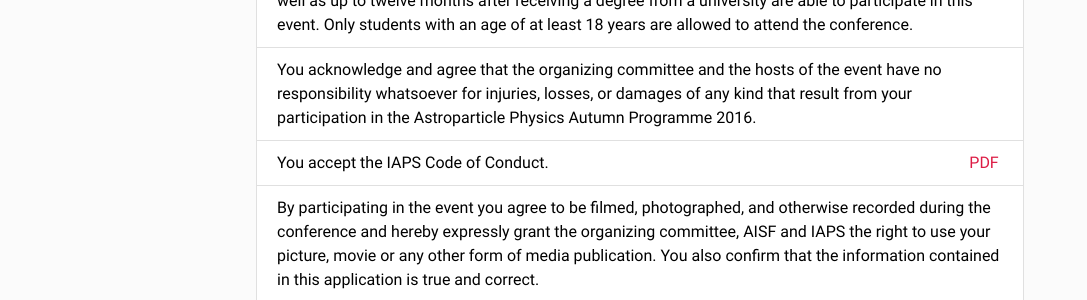
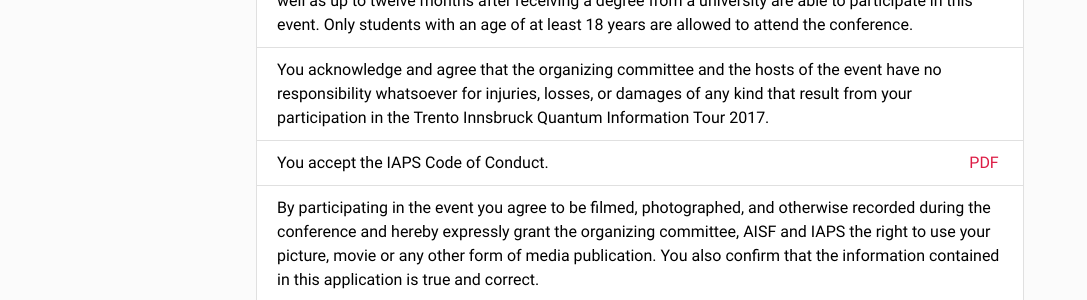
Before and after one commit to ai-sf/tiqit20, a Jekyll site: the page built from registration.html, in a window 1280 px wide. Shown: the part 1222-1522 px from the top of the page, without its empty margins (0-1087 px from the left). Built offline with Jekyll 4.4.1, drawn with Linux system fonts in a browser that asks for light colours; nearby versions of some CDN libraries.

Commit message:
Update registration.yml

```diff
--- a/_data/registration.yml
+++ b/_data/registration.yml
@@ -12,7 +12,7 @@ terms:
       url: "#!"
     - text: "Only students enrolled in a university or similar institution on a physics or physics-related course, as well as up to twelve months after receiving a degree from a university are able to participate in this event. Only students with an age of at least 18 years are allowed to attend the conference."
       url: "#!"
-    - text: "You acknowledge and agree that the organizing committee and the hosts of the event have no responsibility whatsoever for injuries, losses, or damages of any kind that result from your participation in the Astroparticle Physics Autumn Programme 2016."
+    - text: "You acknowledge and agree that the organizing committee and the hosts of the event have no responsibility whatsoever for injuries, losses, or damages of any kind that result from your participation in the Trento Innsbruck Quantum Information Tour 2017."
       url: "#!"
     - text: "You accept the IAPS Code of Conduct."
       url: "files/IAPS_Code_of_Conduct.pdf"
```
